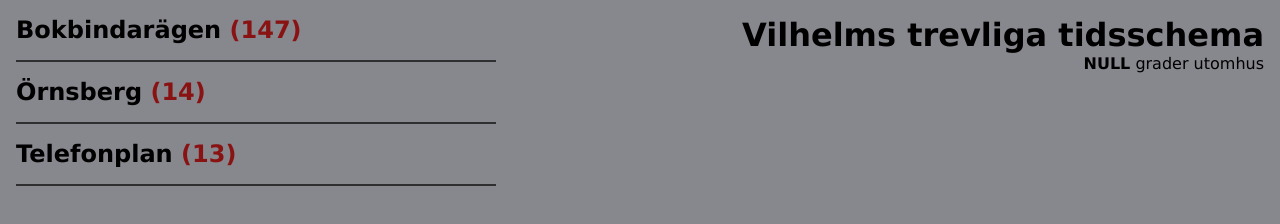
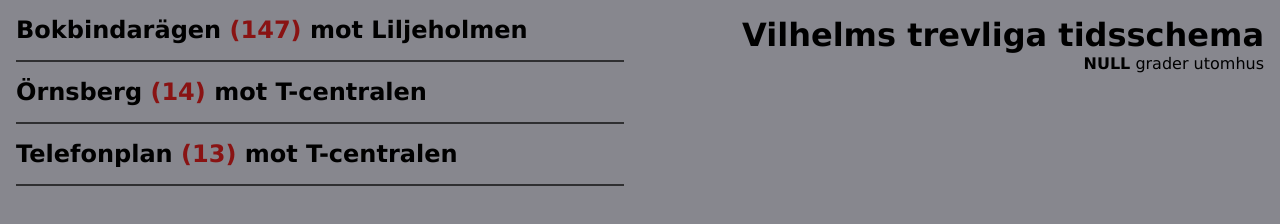
Before and after one commit to trt1e/vgsites_webbsidor, a plain HTML site: page nar_gar_bossen/index.html in a window 1280 px wide. Drawn offline with Linux system fonts and the light colour scheme; no server answers.

Commit message:
made so it only displays trains in the right direction in nar gar bossen

```diff
--- a/nar_gar_bossen/index.html
+++ b/nar_gar_bossen/index.html
@@ -3,22 +3,22 @@
 <head>
     <meta charset="UTF-8">
     <meta name="viewport" content="width=device-width, initial-scale=1.0">
-    <title>Vilhelm Grills hemsida</title>
+    <title>När går bussen?</title>
     <link rel="stylesheet" href="./style.css">
 </head>
 <body>
     <main>
         <div id="left_container">
             <div class="line_container" id="line_147">
-                <h2>Bokbindarägen <span class="red">(147)</span></h2>
+                <h2>Bokbindarägen <span class="red">(147)</span> mot Liljeholmen</h2>
                 <div class="inner"></div>
             </div>
             <div class="line_container" id="line_14">
-                <h2>Örnsberg <span class="red">(14)</span></h2>
+                <h2>Örnsberg <span class="red">(14)</span> mot T-centralen</h2>
                 <div class="inner"></div>
             </div>
             <div class="line_container" id="line_13">
-                <h2>Telefonplan <span class="red">(13)</span></h2>
+                <h2>Telefonplan <span class="red">(13)</span> mot T-centralen</h2>
                 <div class="inner"></div>
             </div>
         </div>
--- a/nar_gar_bossen/js/get_next.js
+++ b/nar_gar_bossen/js/get_next.js
@@ -7,9 +7,13 @@ Bokbindarvägen linje: 147
 Telefonplan linje: 14
 Örnsberg linje: 13
 
+Bokbindarvägen destination: Liljeholmen
+Telefonplan destination: Liljeholmen, Slussen, T-centralen, Östermalmstorg, Tekniska högskolan, Mörby centrum
+Örnsberg destination: Liljeholmen, Slussen, T-centralen, Östermalmstorg, Ropsten
 */
 const SL_stations_ids = [1734, 9263, 9292]; // these need to be in number form
 const approved_lines = ["147", "14", "13"]; // these need to be in string form
+const approved_destinations = ["Liljeholmen", "Slussen", "T-centralen", "Östermalmstorg", "Tekniska högskolan", "Mörby centrum", "Ropsten"]
 
 document.addEventListener("DOMContentLoaded", () => {
     generate_line_next_stop_times();
@@ -40,6 +44,7 @@ function generate_line_next_stop_times() {
                     const line_nr = departure.line.designation;
                     const time_left = departure.display;
                     const destination = departure.destination;
+                    if (approved_destinations.includes(destination)) {
                         if (approved_lines.includes(line_nr)) {
                             const line_container_element = document.querySelector(".line_container#line_" + line_nr + " .inner");
                             const p_element = document.createElement("p");
@@ -49,7 +54,7 @@ function generate_line_next_stop_times() {
                             console.log(`Linje ${departure.line.designation} mot ${departure.destination}: ${time_left}`);
                         };
                         count += 1;
-                    console.log(count)
+                    };
                 };
             });
         })
--- a/nar_gar_bossen/style.css
+++ b/nar_gar_bossen/style.css
@@ -21,7 +21,7 @@ main {
 
 }
 .line_container {
-    width: 30rem;
+    width: 38rem;
     height: fit-content;
     max-height: 8rem;
     overflow: hidden;
```
Lines whose indentation alone changed are shown as unchanged.
